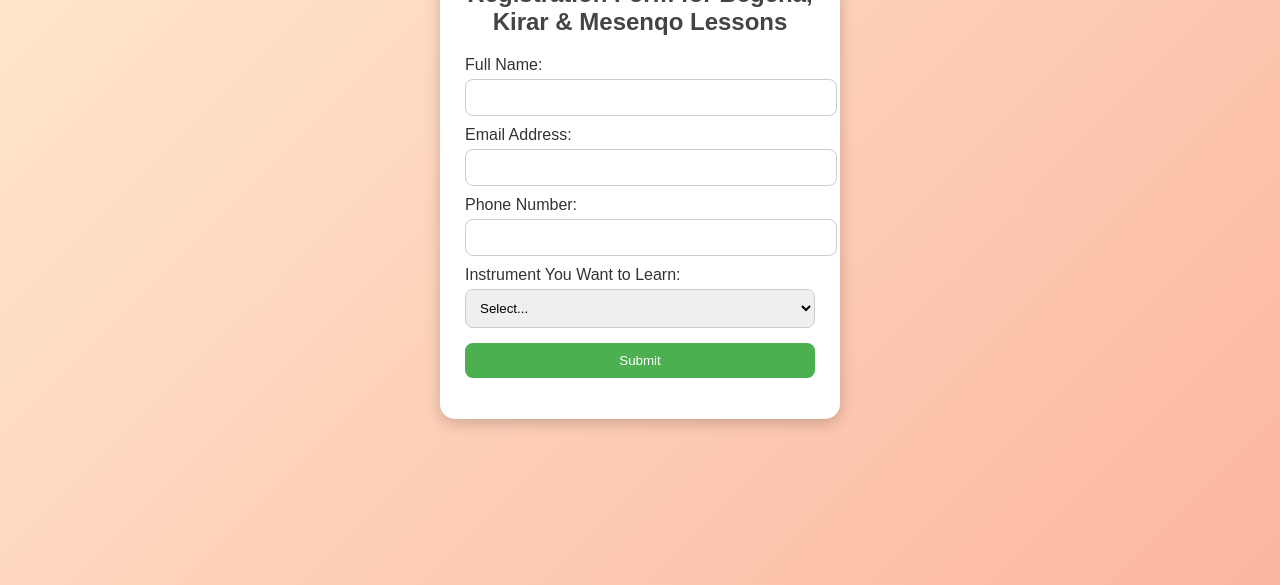
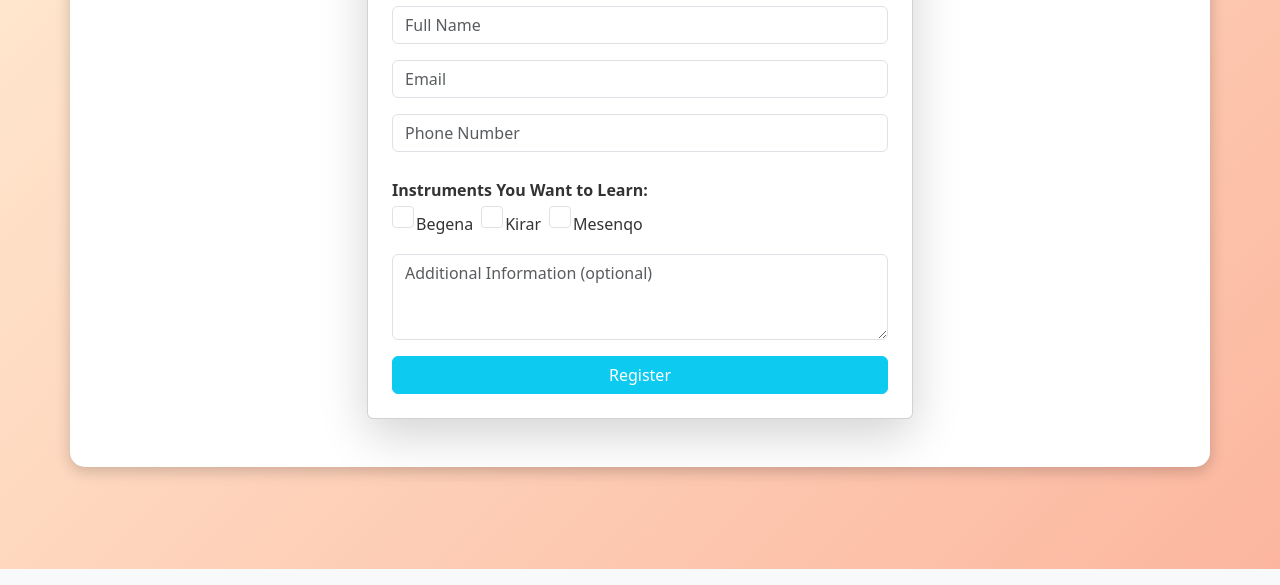
Before and after one commit to bealu-16/begena-registration-form, a plain HTML site: page index.html in a window 1280 px wide. Shown: the part 231-816 px from the top of the page. Drawn offline with nearby package versions, Linux system fonts and the light colour scheme.

Commit message:
index.html

```diff
--- a/index.html
+++ b/index.html
@@ -5,34 +5,57 @@
   <meta name="viewport" content="width=device-width, initial-scale=1.0">
   <title>Traditional Music Registration Form</title>
   <link rel="stylesheet" href="style.css">
+  <link href="https://cdn.jsdelivr.net/npm/bootstrap@5.3.2/dist/css/bootstrap.min.css" rel="stylesheet">
+
 </head>
-<body>
-  <div class="container">
-    <h2>Registration Form for Begena, Kirar & Mesenqo Lessons</h2>
-    <form id="musicForm">
-      <label for="name">Full Name:</label>
-      <input type="text" id="name" name="name" required>
+<body class="bg-light">
 
-      <label for="email">Email Address:</label>
-      <input type="email" id="email" name="email" required>
+<div class="container py-5">
+  <div class="row justify-content-center">
+    <div class="col-lg-6 col-md-8 col-sm-10">
+      <div class="card shadow-lg p-4">
+        <h2 class="text-center text-info mb-4">Music Class Registration</h2>
 
-      <label for="phone">Phone Number:</label>
-      <input type="tel" id="phone" name="phone" required>
+        <form id="musicForm">
+          <div class="mb-3">
+            <input type="text" class="form-control" id="name" placeholder="Full Name" required>
+          </div>
+          <div class="mb-3">
+            <input type="email" class="form-control" id="email" placeholder="Email" required>
+          </div>
+          <div class="mb-3">
+            <input type="tel" class="form-control" id="phone" placeholder="Phone Number" required>
+          </div>
 
-      <label for="instrument">Instrument You Want to Learn:</label>
-      <select id="instrument" name="instrument" required>
-        <option value="">Select...</option>
-        <option value="Begena">Begena</option>
-        <option value="Kirar">Kirar</option>
-        <option value="Mesenqo">Mesenqo</option>
-      </select>
+          <div class="mb-3">
+            <label class="fw-semibold">Instruments You Want to Learn:</label>
+            <div class="d-flex flex-wrap gap-2">
+              <div class="form-check">
+                <input class="form-check-input" type="checkbox" name="instrument" value="Begena" id="begena">
+                <label class="form-check-label" for="begena">Begena</label>
+              </div>
+              <div class="form-check">
+                <input class="form-check-input" type="checkbox" name="instrument" value="Kirar" id="kirar">
+                <label class="form-check-label" for="kirar">Kirar</label>
+              </div>
+              <div class="form-check">
+                <input class="form-check-input" type="checkbox" name="instrument" value="Mesenqo" id="mesenqo">
+                <label class="form-check-label" for="mesenqo">Mesenqo</label>
+              </div>
+            </div>
+          </div>
 
-      <button type="submit">Submit</button>
-    </form>
+          <div class="mb-3">
+            <textarea class="form-control" id="message" rows="3" placeholder="Additional Information (optional)"></textarea>
+          </div>
 
-    <p id="success"></p>
+          <button type="submit" class="btn btn-info text-white w-100">Register</button>
+        </form>
+
+      </div>
+    </div>
   </div>
+</div>
 
-  <script src="script.js"></script>
+<script src="script.js"></script>
 </body>
-</html>
```
